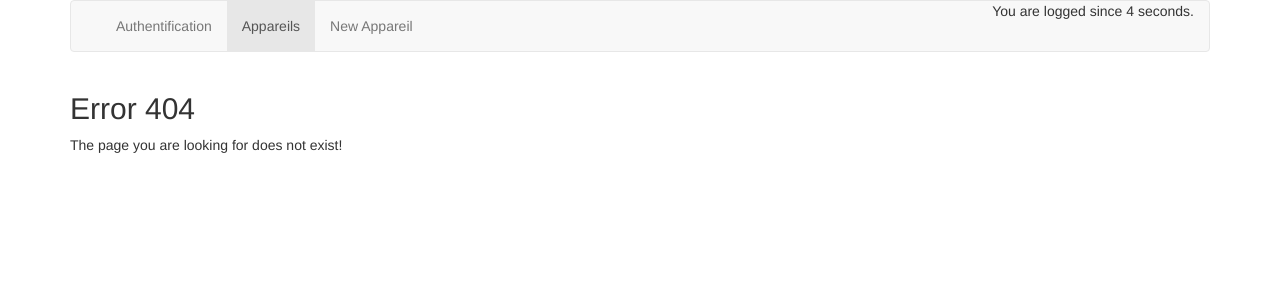
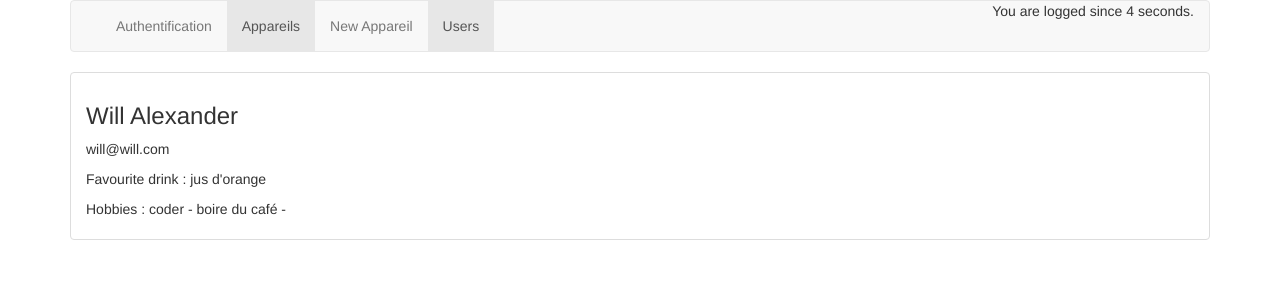
Before and after one commit to LeaDalibard/angular-learning, an Angular app: page /users in a window 1280 px wide. Before the commit this address led to /not-found. Shown: the top 300 px of the page. Built offline with nearby package versions, Linux system fonts and the light colour scheme.

Commit message:
Added a component Userlist with a route and redirect link in nav bar

```diff
--- a/src/app/app.component.html
+++ b/src/app/app.component.html
@@ -6,6 +6,7 @@
           <li><a href="#">Authentification</a></li>
           <li class="active"><a href="#">Appareils</a></li>
           <li routerLinkActive="active"><a routerLink="edit">New Appareil</a></li>
+          <li routerLinkActive="active"><a routerLink="users">Users</a></li>
         </ul>
         <div class="navbar-right">
           <p>You are logged since {{ secondes }} seconds.</p>
--- a/src/app/app.module.ts
+++ b/src/app/app.module.ts
@@ -16,11 +16,13 @@ import {RouterModule} from '@angular/router';
 import {SingleAppareilComponent} from './single-appareil/single-appareil.component';
 import {FourOhFourComponent} from './four-oh-four/four-oh-four.component';
 import {EditAppareilComponent} from './edit-appareil/edit-appareil.component';
+import { UserListComponent } from './user-list/user-list.component';
 
 const appRoutes: Routes = [
   {path: 'appareils', canActivate: [AuthGuard], component: AppareilViewComponent},
   {path: 'appareils/:id', canActivate: [AuthGuard], component: SingleAppareilComponent},
   {path: 'edit', canActivate: [AuthGuard], component: EditAppareilComponent},
+  { path: 'users', component: UserListComponent },
   {path: 'auth', component: AuthComponent},
   {path: '', component: AppareilViewComponent},
   {path: 'not-found', component: FourOhFourComponent},
@@ -36,7 +38,8 @@ const appRoutes: Routes = [
     AppareilViewComponent,
     SingleAppareilComponent,
     FourOhFourComponent,
-    EditAppareilComponent
+    EditAppareilComponent,
+    UserListComponent
   ],
   imports: [
     BrowserModule,
--- a/src/app/edit-appareil/edit-appareil.component.ts
+++ b/src/app/edit-appareil/edit-appareil.component.ts
@@ -1,4 +1,4 @@
-import {Component, OnInit, Route} from '@angular/core';
+import {Component, OnInit} from '@angular/core';
 import {NgForm} from '@angular/forms';
 import {Router} from '@angular/router';
 import {AppareilService} from '../services/appareil.service';
--- a/src/app/services/user.service.ts
+++ b/src/app/services/user.service.ts
@@ -3,8 +3,12 @@ import {Subject} from 'rxjs';
 
 export class UserService {
 
-  private users: User[];
+  //private users: User[];
   userSubject = new Subject<User[]>();
+
+  private users: User[] = [
+    new User('Will', 'Alexander', 'will@will.com', 'jus d\'orange', ['coder', 'boire du café'])
+  ];
 
   emitUsers() {
     this.userSubject.next(this.users.slice());
--- /dev/null
+++ b/src/app/user-list/user-list.component.html
@@ -0,0 +1,11 @@
+<ul class="list-group">
+  <li class="list-group-item" *ngFor="let user of users">
+    <h3>{{ user.firstName }} {{ user.lastName }}</h3>
+    <p>{{ user.email }}</p>
+    <p>Favourite drink :  {{ user.drinkPreference }}</p>
+    <p *ngIf="user.hobbies && user.hobbies.length > 0">
+      Hobbies :
+      <span *ngFor="let hobby of user.hobbies">{{ hobby }} - </span>
+    </p>
+  </li>
+</ul>
--- /dev/null
+++ b/src/app/user-list/user-list.component.ts
@@ -0,0 +1,30 @@
+import { Component, OnInit } from '@angular/core';
+import {Subscription} from 'rxjs';
+import {User} from '../models/User.model';
+import {UserService} from '../services/user.service';
+
+@Component({
+  selector: 'app-user-list',
+  templateUrl: './user-list.component.html',
+  styleUrls: ['./user-list.component.scss']
+})
+export class UserListComponent implements OnInit {
+
+  users: User[];
+  userSubscription: Subscription;
+
+
+  constructor(private userService: UserService) { }
+
+  ngOnInit(): void {
+    this.userSubscription = this.userService.userSubject.subscribe(
+      (users: User[]) => {
+        this.users = users;
+      }
+    );
+    this.userService.emitUsers();
+  }
+  ngOnDestroy() {
+    this.userSubscription.unsubscribe();
+  }
+}
```
Also changed, not shown: src/app/user-list/user-list.component.scss (added).
